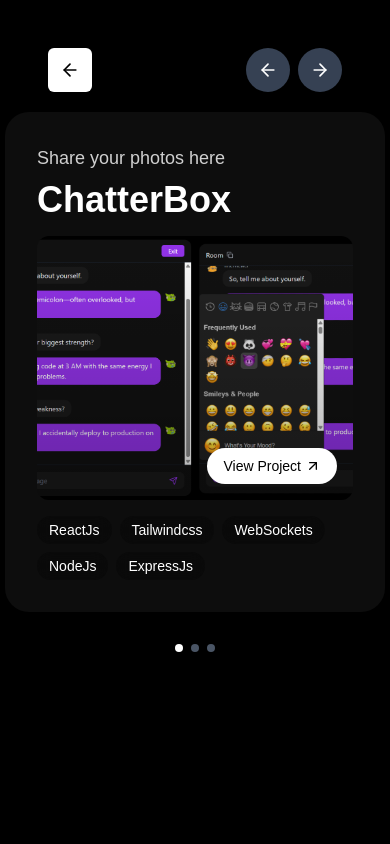
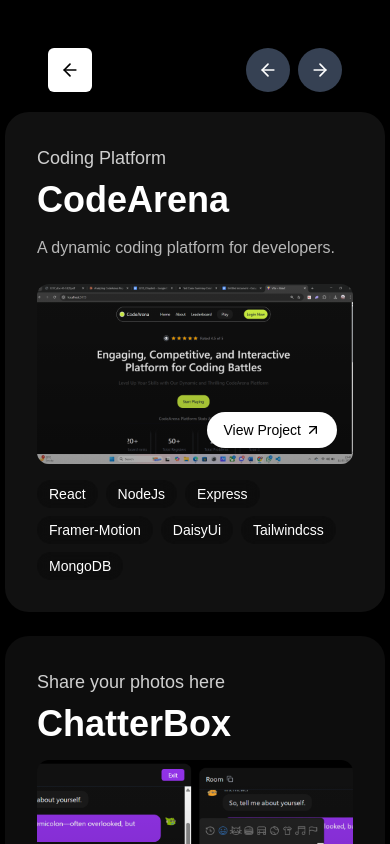
Before and after one commit to Rohan11203/Portfolio., a Next.js app: page /projects in a window 390 px wide. Shown: the top 844 px of the page. Built offline with nearby package versions, Linux system fonts and the light colour scheme.

Commit message:
fixed small screen problem

```diff
--- a/app/components/ProjectShowCase.tsx
+++ b/app/components/ProjectShowCase.tsx
@@ -48,8 +48,8 @@
         </button>
       </div>
 
-      <div className="flex justify-center items-center h-full mt-16">
-        <div className="flex space-x-6 px-6">
+      <div className="flex justify-center items-center h-full mt-16 ">
+        <div className="flex flex-wrap gap-6 px-6 ">
           {visibleProjects.map((project, index) => (
             <ProjectCard key={`${project.title}-${index}`} project={project} />
           ))}
```
